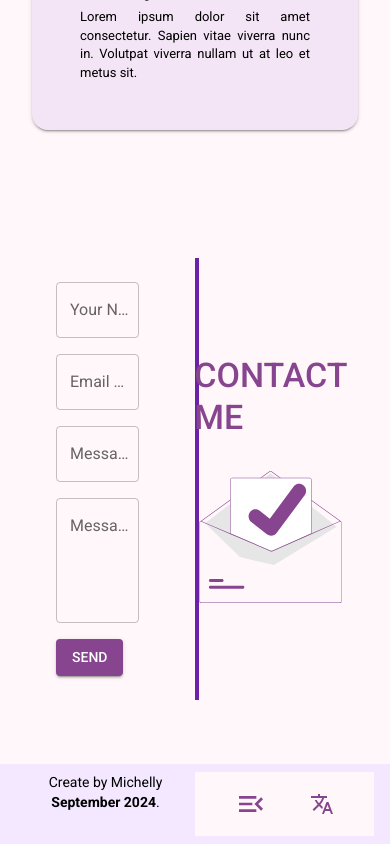
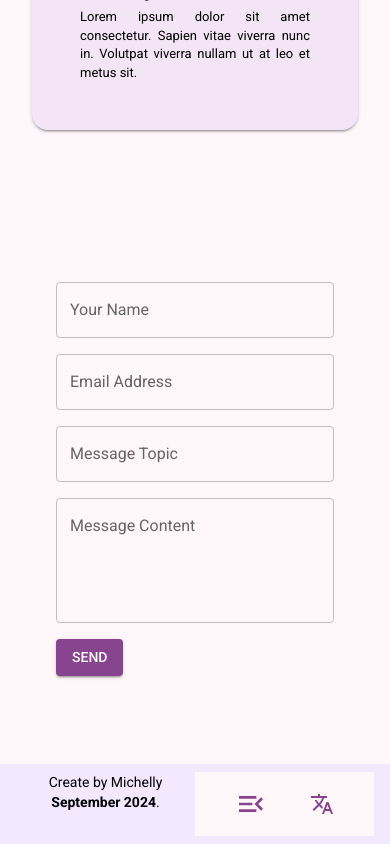
Before and after one commit to MichellyNonatto/Portifolio, a Next.js app in the folder my-app/: page /en in a window 390 px wide. Shown: the part 2014-2858 px from the top of the page. Built offline with nearby package versions, Linux system fonts and the light colour scheme.

Commit message:
fix: refactoring

```diff
--- a/my-app/src/app/[locale]/(overview)/(about)/page.tsx
+++ b/my-app/src/app/[locale]/(overview)/(about)/page.tsx
@@ -10,6 +10,7 @@ export default function About() {
     <Box
       className="flex m-8 justify-evenly flex-wrap gap-28"
       component="section"
+      id="about"
     >
       <CardPrimary
         title={translation("0.title")}
--- a/my-app/src/app/[locale]/(overview)/(contact)/page.tsx
+++ b/my-app/src/app/[locale]/(overview)/(contact)/page.tsx
@@ -5,20 +5,16 @@ import Email from "../../../../../public/emailSend.svg";
 import { useTranslations } from "next-intl";
 import { Footer } from "@/app/components/footer/layout";
 
-
 export default function Contact() {
   const translation = useTranslations("Contact");
 
   return (
-    <Box
-      className="flex flex-col gap-8"
-      component="section"
-    >
-      <div  className="flex m-8 justify-between gap-8">
-      <div className="w-1/2">
+    <Box className="flex flex-col gap-8" component="section" id="contact">
+      <div className="flex flex-col md:flex-row m-8 justify-between gap-8">
+        <div className="w-full md:w-1/2">
           <FormsPresentation />
         </div>
-      <div className="w-1/2 flex flex-col gap-8 items-center justify-center border-l-4 border-l-purple-800 pr-4">
+        <div className="w-1/2 hidden md:flex flex-col gap-8 items-center justify-center border-l-4 border-l-purple-800 pr-4">
           <Typography
             variant="h4"
             sx={{
@@ -39,6 +35,5 @@ export default function Contact() {
       </div>
       <Footer />
     </Box>
-
   );
 }
```
Lines whose indentation alone changed are shown as unchanged.
